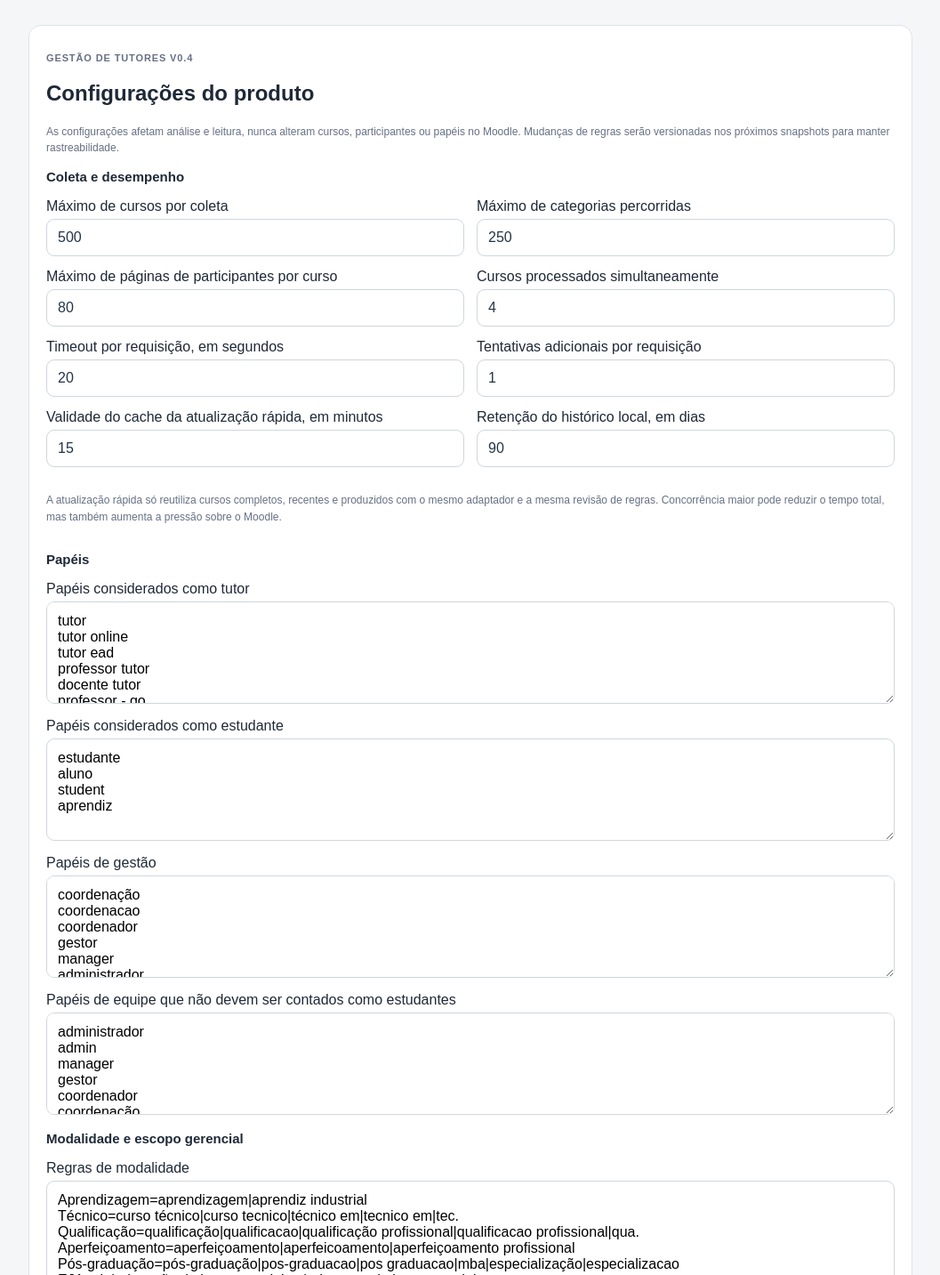
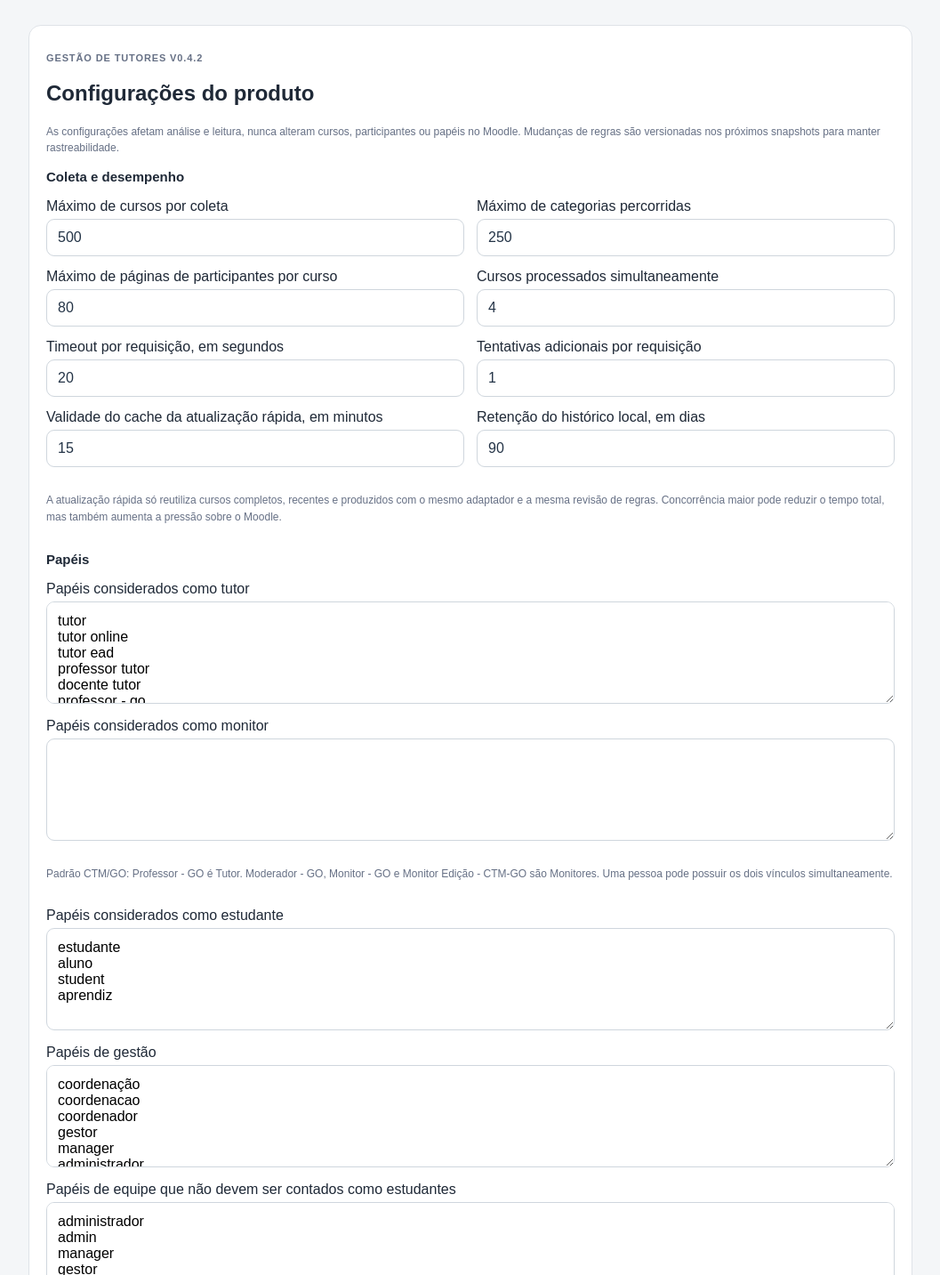
Before and after one commit to euriconetoia-cmyk/Assistente-EaD-SENAI, a browser extension: page gestao-tutores-extension/options/index.html in a window 1280 px wide. Shown: the top 1433 px of the page at 89% size, without its empty margins (111-1168 px from the left). Drawn offline with Linux system fonts and the light colour scheme.

Commit message:
feat: adiciona configuração de papéis de monitor

```diff
--- a/gestao-tutores-extension/options/index.html
+++ b/gestao-tutores-extension/options/index.html
@@ -12,9 +12,9 @@
 <body>
   <main style="padding:0">
     <section class="panel">
-      <p class="eyebrow">Gestão de Tutores v0.4</p>
+      <p class="eyebrow">Gestão de Tutores v0.4.2</p>
       <h1>Configurações do produto</h1>
-      <p class="help">As configurações afetam análise e leitura, nunca alteram cursos, participantes ou papéis no Moodle. Mudanças de regras serão versionadas nos próximos snapshots para manter rastreabilidade.</p>
+      <p class="help">As configurações afetam análise e leitura, nunca alteram cursos, participantes ou papéis no Moodle. Mudanças de regras são versionadas nos próximos snapshots para manter rastreabilidade.</p>
       <div class="settings-grid">
         <h2 class="subheading">Coleta e desempenho</h2>
         <div class="settings-row">
@@ -31,6 +31,8 @@
 
         <h2 class="subheading">Papéis</h2>
         <label class="field"><span>Papéis considerados como tutor</span><textarea id="tutor-patterns"></textarea></label>
+        <label class="field"><span>Papéis considerados como monitor</span><textarea id="monitor-patterns"></textarea></label>
+        <p class="help">Padrão CTM/GO: Professor - GO é Tutor. Moderador - GO, Monitor - GO e Monitor Edição - CTM-GO são Monitores. Uma pessoa pode possuir os dois vínculos simultaneamente.</p>
         <label class="field"><span>Papéis considerados como estudante</span><textarea id="student-patterns"></textarea></label>
         <label class="field"><span>Papéis de gestão</span><textarea id="management-patterns"></textarea></label>
         <label class="field"><span>Papéis de equipe que não devem ser contados como estudantes</span><textarea id="staff-patterns"></textarea></label>
```
